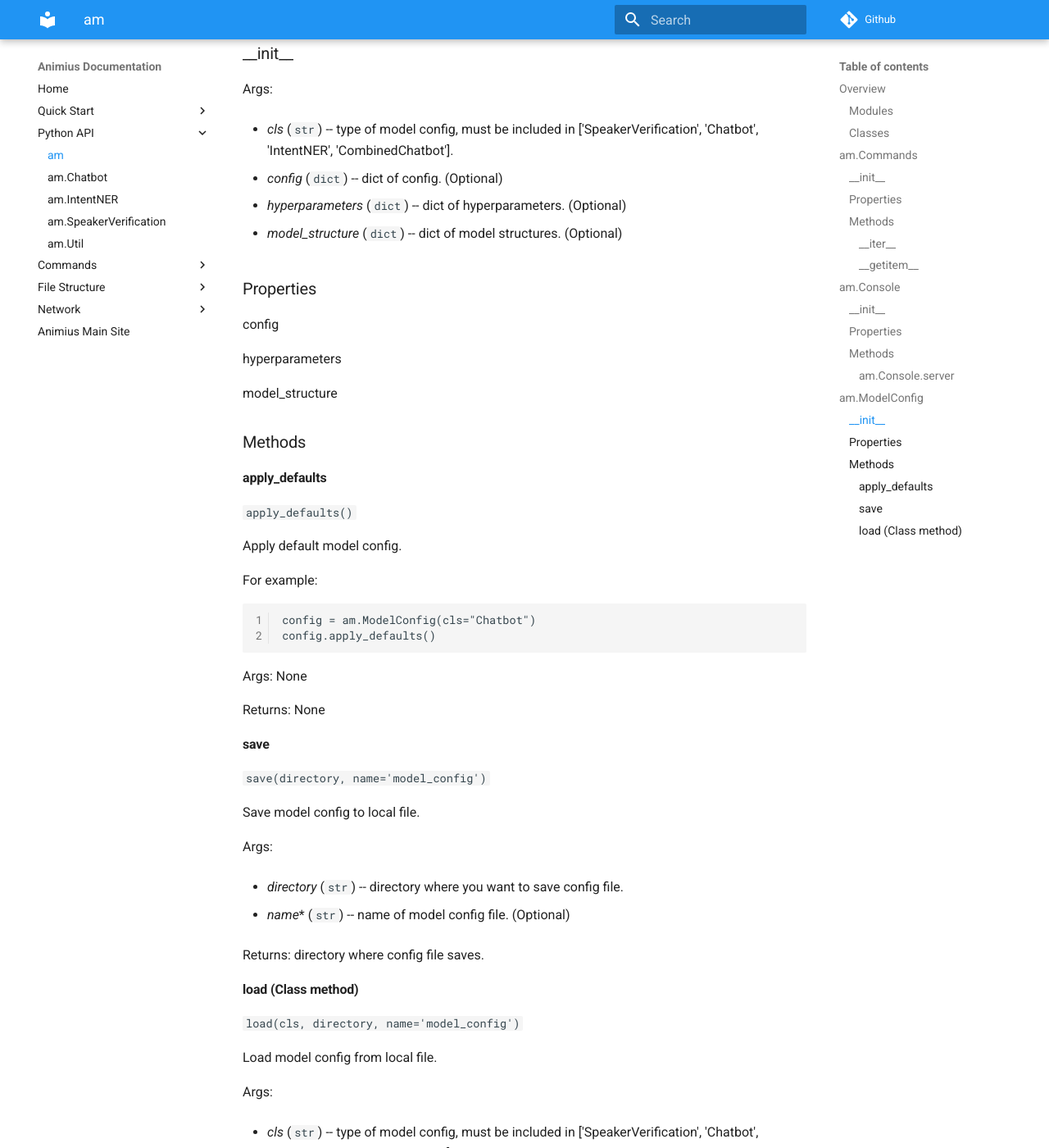
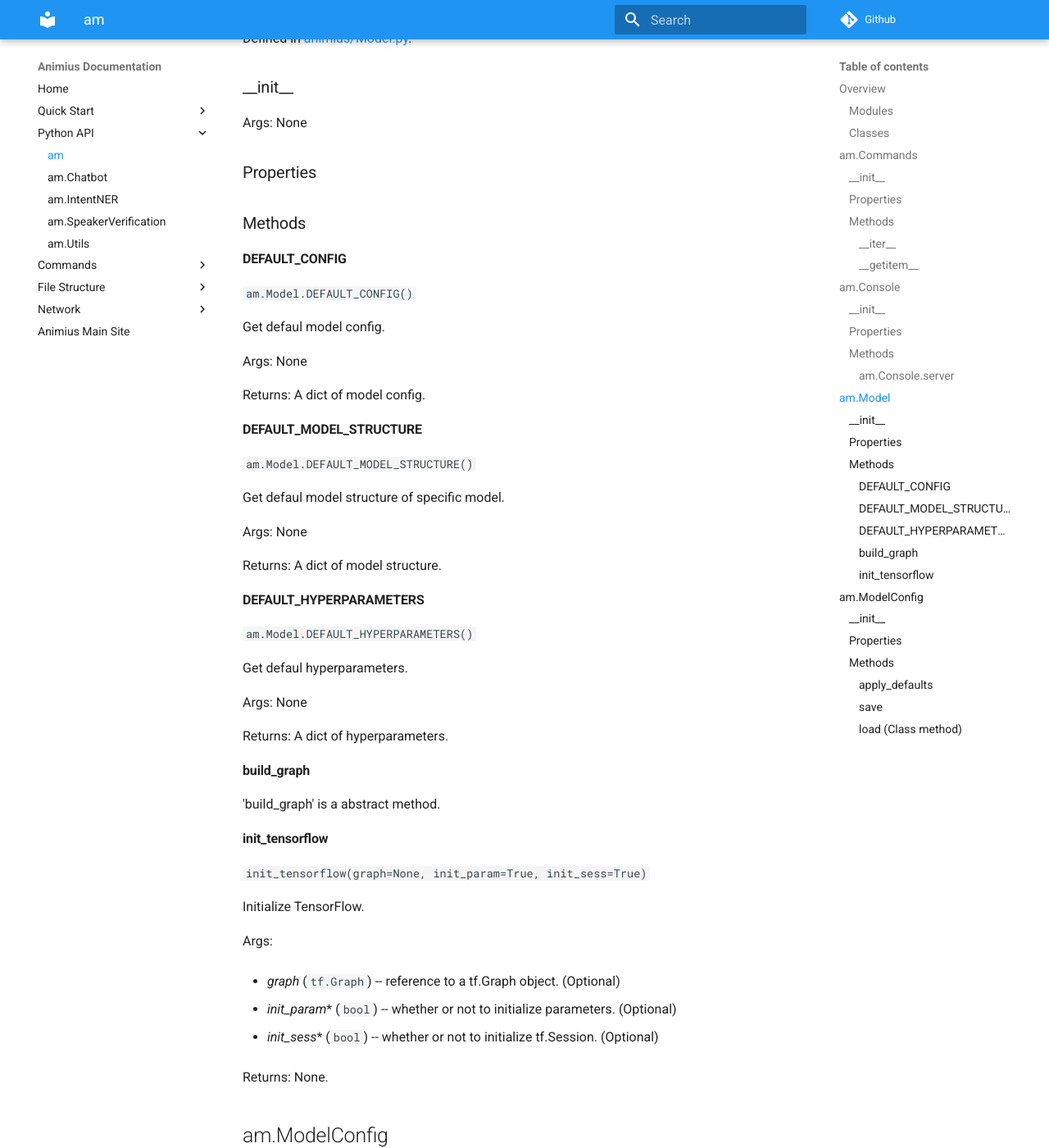
Before and after one commit to gundamMC/animius, an MkDocs documentation site: the page built from docs/python/am.md, in a window 1280 px wide and 1400 px high, scrolled down 3217 px. Shown: the whole window at 82% size. Built offline with MkDocs 1.6.1 and Material for MkDocs 9.7.7, drawn with Linux system fonts in a browser that asks for light colours; comment, search, counter and statistics services are not loaded; some of the changed text lies outside the part shown.

Commit message:
Add am.Model to doc.
Signed-off-by: xAsiimov <admin@xasiimov.com>

````diff
--- a/docs/python/am.md
+++ b/docs/python/am.md
@@ -26,7 +26,7 @@
 
 class IntentNERData
 
-class Model
+[class Model](https://gundammc.github.io/animius/python/am#ammodel)
 
 [class ModelConfig](https://gundammc.github.io/animius/python/am#ammodelconfig)
 
@@ -129,6 +129,71 @@
 
 The reference to a thread object which socket server is running on.
 
+## am.Model
+
+am.Model is an abstract class which is the template of other models.
+
+Defined in [animius/Model.py](https://github.com/gundamMC/animius/blob/master/animius/Model.py).
+
+### \_\_init\_\_
+
+Args: None
+
+### Properties
+
+### Methods
+
+#### DEFAULT_CONFIG
+
+```am.Model.DEFAULT_CONFIG()```
+
+Get defaul model config.
+
+Args: None
+
+Returns: A dict of model config.
+
+#### DEFAULT_MODEL_STRUCTURE
+
+```am.Model.DEFAULT_MODEL_STRUCTURE()```
+
+Get defaul model structure of specific model.
+
+Args: None
+
+Returns: A dict of model structure.
+
+#### DEFAULT_HYPERPARAMETERS
+
+```am.Model.DEFAULT_HYPERPARAMETERS()```
+
+Get defaul hyperparameters.
+
+Args: None
+
+Returns: A dict of hyperparameters.
+
+#### build_graph
+
+'build_graph' is a abstract method.
+
+#### init_tensorflow
+
+```init_tensorflow(graph=None, init_param=True, init_sess=True)```
+
+Initialize TensorFlow.
+
+Args:
+
+* *graph* (```tf.Graph```) -- reference to a tf.Graph object. (Optional)
+
+* *init_param** (```bool```) --  whether or not to initialize parameters. (Optional)
+
+* *init_sess** (```bool```) --  whether or not to initialize tf.Session. (Optional)
+
+Returns: None.
+
+
 ## am.ModelConfig
 
 Defined in [animius/ModelConfig.py](https://github.com/gundamMC/animius/blob/master/animius/ModelConfig.py).
--- a/mkdocs.yml
+++ b/mkdocs.yml
@@ -19,7 +19,7 @@
         - am.Chatbot: 'python/am.Chatbot.md'
         - am.IntentNER: 'python/am.IntentNER.md'
         - am.SpeakerVerification: 'python/am.SpeakerVerification.md'
-        - am.Util: 'python/am.Util.md'
+        - am.Utils: 'python/am.Utils.md'
     - Commands:
         - Overview: 'commands/overview.md'
         - Waifu: 'commands/waifu.md'
````
